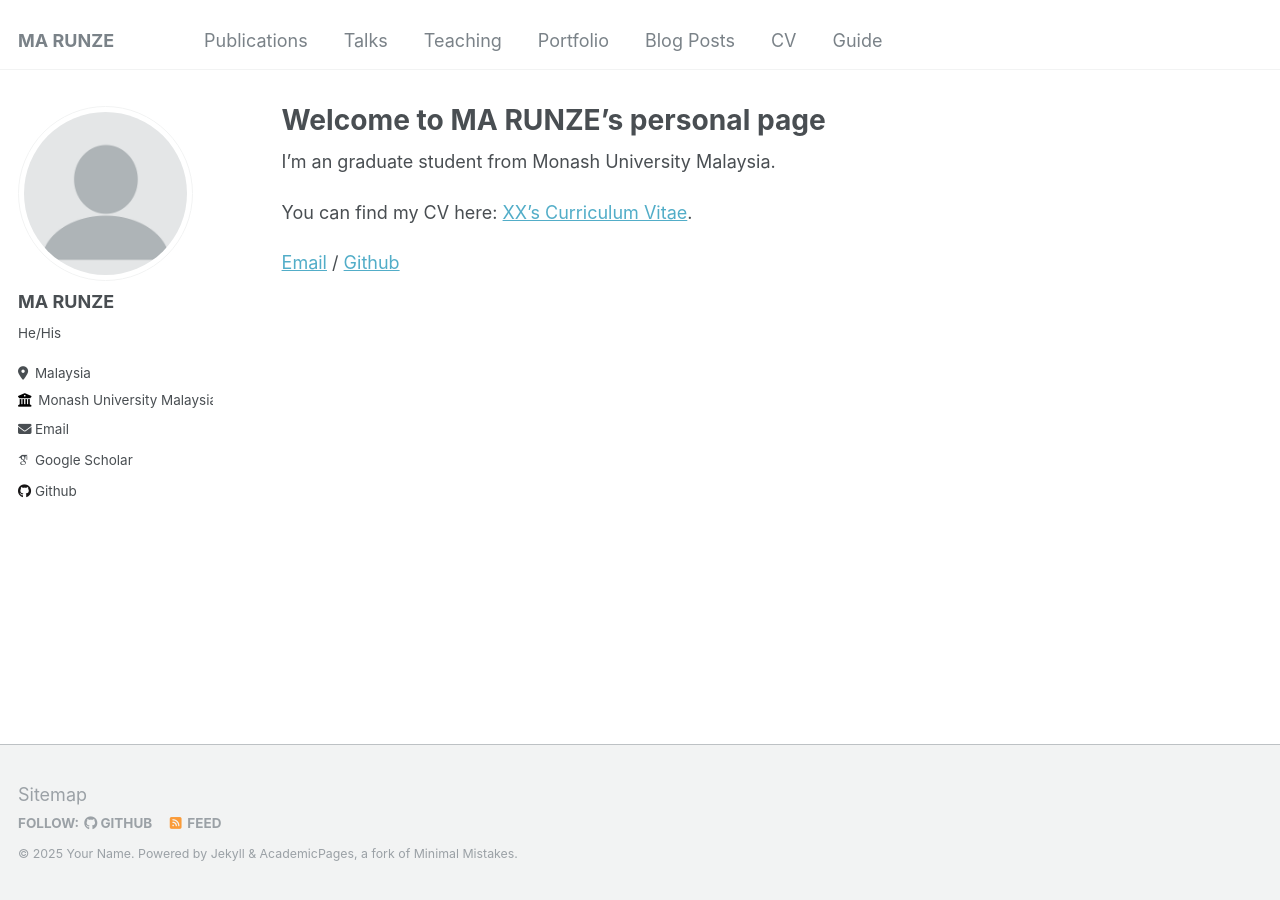
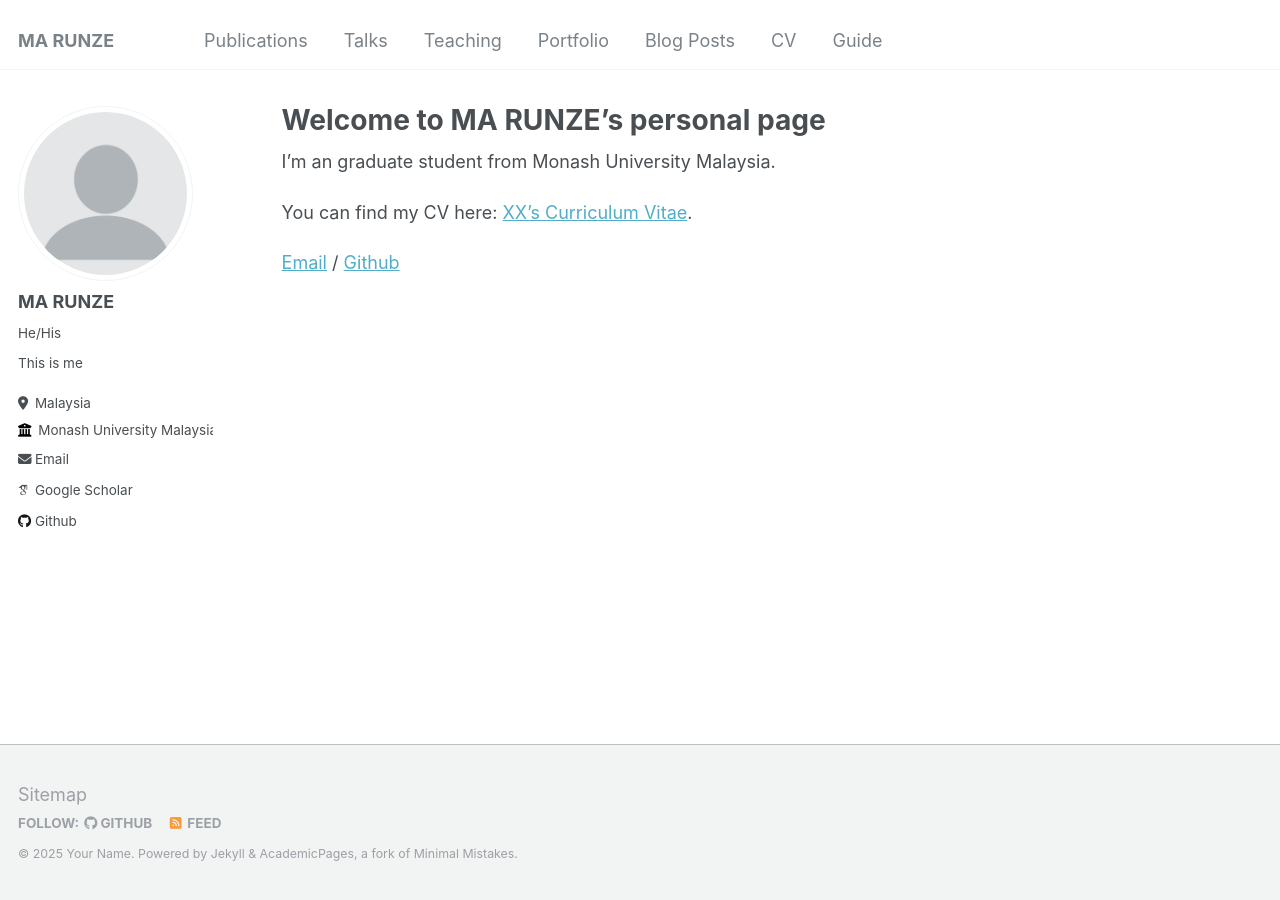
Before and after one commit to Kha1edze/Kha1edze.github.io, a Jekyll site: the page built from _pages/about.md, in a window 1280 px wide. Built offline with Jekyll 4.4.1, drawn with Linux system fonts in a browser that asks for light colours; some web fonts are replaced.

Commit message:
Update _config.yml

```diff
--- a/_config.yml
+++ b/_config.yml
@@ -24,7 +24,7 @@ author:
   avatar           : "profile.png"
   name             : "MA RUNZE"
   pronouns         : "He/His"
-  bio              : ""
+  bio              : "This is me"
   location         : "Malaysia"
   employer         : "Monash University Malaysia"
   uri              : # URL
```
